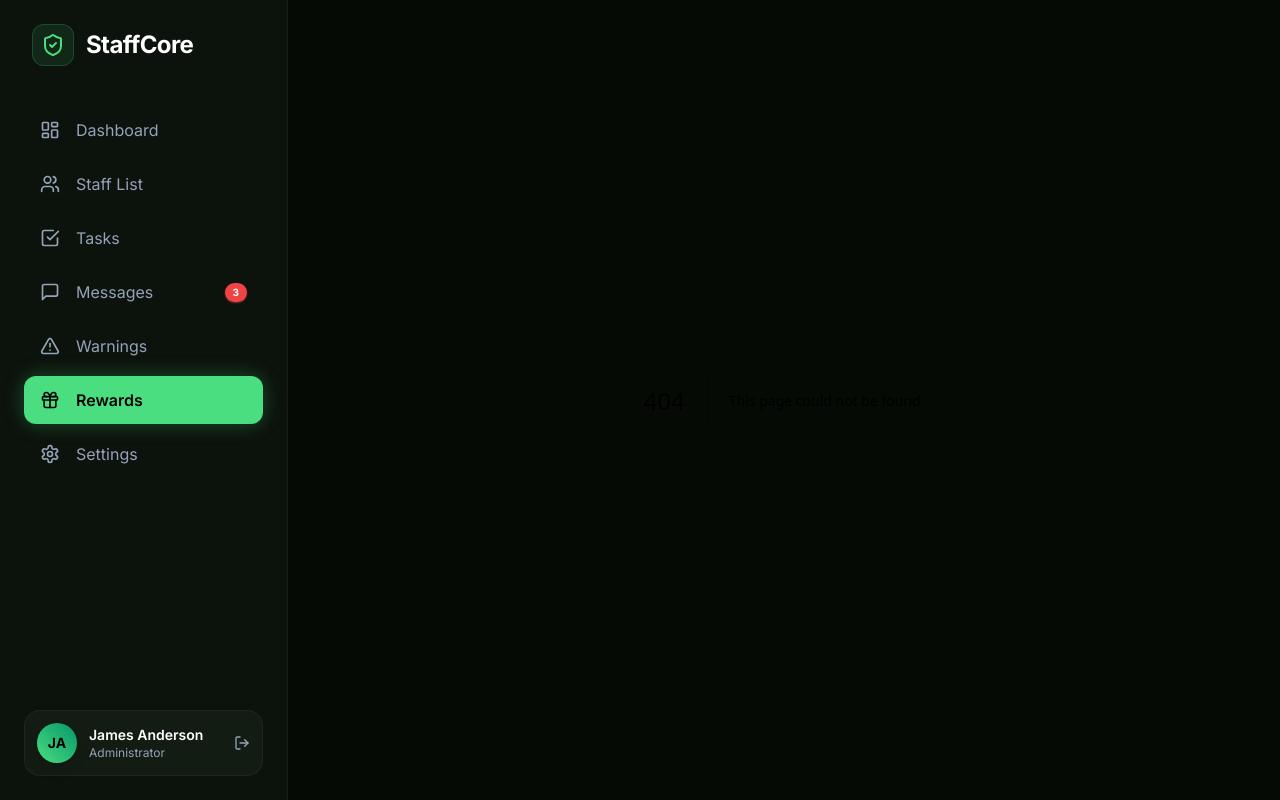
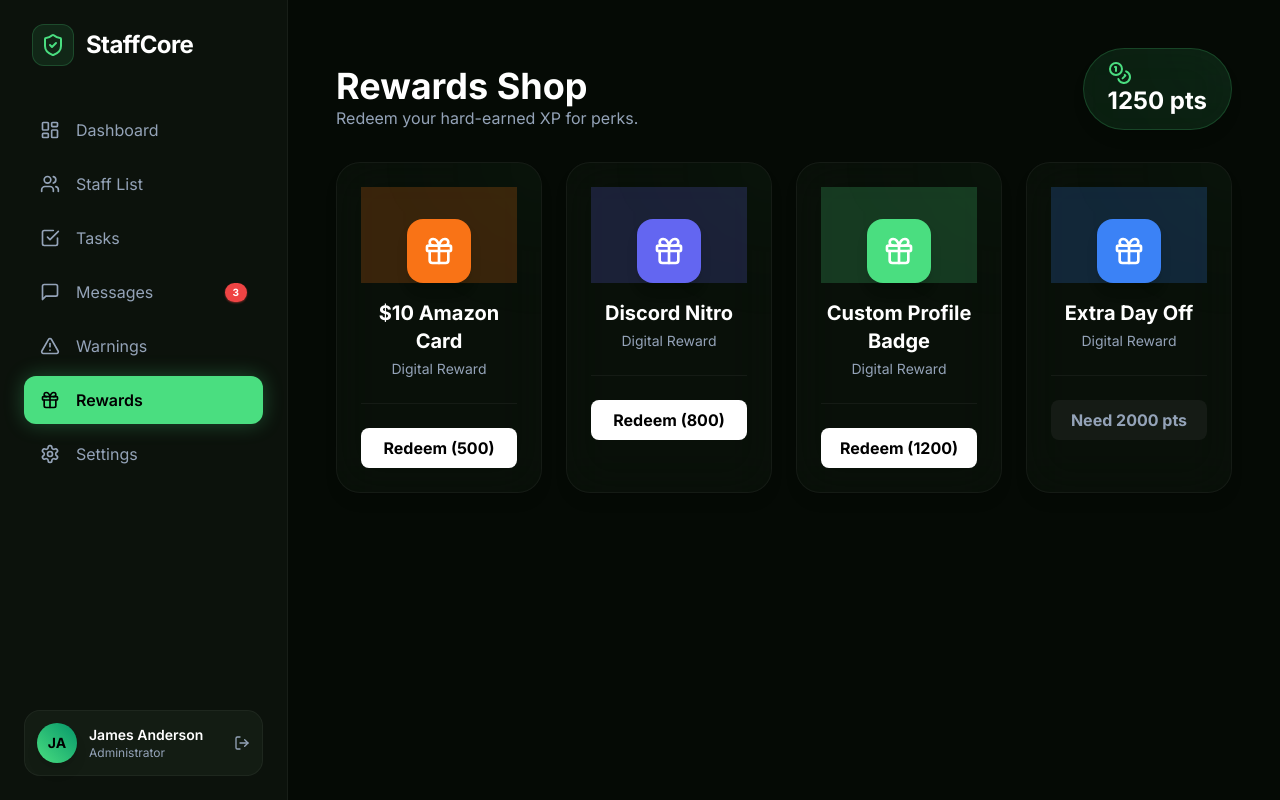
Before and after one commit to yahyahujatullah1-glitch/Star-city, a Next.js app: page /rewards in a window 1280 px wide. Before the commit this address had no page. Built offline with nearby package versions, Linux system fonts and the light colour scheme.

Commit message:
Create page.tsx

```diff
--- /dev/null
+++ b/src/app/rewards/page.tsx
@@ -0,0 +1,67 @@
+"use client";
+
+import { useState } from "react";
+import { Card } from "@/components/ui/Card";
+import { Gift, Award, Coins } from "lucide-react";
+import { cn } from "@/lib/utils";
+
+export default function RewardsPage() {
+  const [balance, setBalance] = useState(1250);
+
+  const rewards = [
+    { id: 1, name: "$10 Amazon Card", cost: 500, color: "bg-orange-500" },
+    { id: 2, name: "Discord Nitro", cost: 800, color: "bg-indigo-500" },
+    { id: 3, name: "Custom Profile Badge", cost: 1200, color: "bg-staff-primary" },
+    { id: 4, name: "Extra Day Off", cost: 2000, color: "bg-blue-500" },
+  ];
+
+  const redeem = (cost: number) => {
+    if (balance >= cost) setBalance(balance - cost);
+    else alert("Not enough points!");
+  };
+
+  return (
+    <div className="p-8 lg:p-12 space-y-8">
+      <header className="flex justify-between items-end">
+        <div>
+          <h1 className="text-4xl font-bold text-white">Rewards Shop</h1>
+          <p className="text-staff-muted">Redeem your hard-earned XP for perks.</p>
+        </div>
+        <Card className="px-6 py-3 flex items-center gap-3 !rounded-full bg-staff-primary/10 border-staff-primary/20">
+          <Coins className="h-6 w-6 text-staff-primary" />
+          <span className="text-2xl font-bold text-white">{balance} pts</span>
+        </Card>
+      </header>
+
+      <div className="grid grid-cols-1 md:grid-cols-2 lg:grid-cols-4 gap-6">
+        {rewards.map((item, i) => (
+          <Card key={i} className="group relative overflow-hidden" delay={i * 0.1}>
+            <div className={cn("absolute top-0 left-0 w-full h-24 opacity-20 transition-opacity group-hover:opacity-40", item.color)} />
+            <div className="relative pt-8 text-center">
+              <div className={cn("mx-auto h-16 w-16 rounded-2xl flex items-center justify-center mb-4 shadow-lg", item.color)}>
+                <Gift className="h-8 w-8 text-white" />
+              </div>
+              <h3 className="text-xl font-bold text-white">{item.name}</h3>
+              <p className="text-staff-muted mt-1 text-sm">Digital Reward</p>
+
+              <div className="mt-6 pt-6 border-t border-white/5">
+                <button
+                  onClick={() => redeem(item.cost)}
+                  disabled={balance < item.cost}
+                  className={cn(
+                    "w-full py-2 rounded-lg font-bold transition-all",
+                    balance >= item.cost
+                      ? "bg-white text-black hover:bg-staff-primary"
+                      : "bg-white/5 text-staff-muted cursor-not-allowed"
+                  )}
+                >
+                  {balance >= item.cost ? `Redeem (${item.cost})` : `Need ${item.cost} pts`}
+                </button>
+              </div>
+            </div>
+          </Card>
+        ))}
+      </div>
+    </div>
+  );
+}
```
